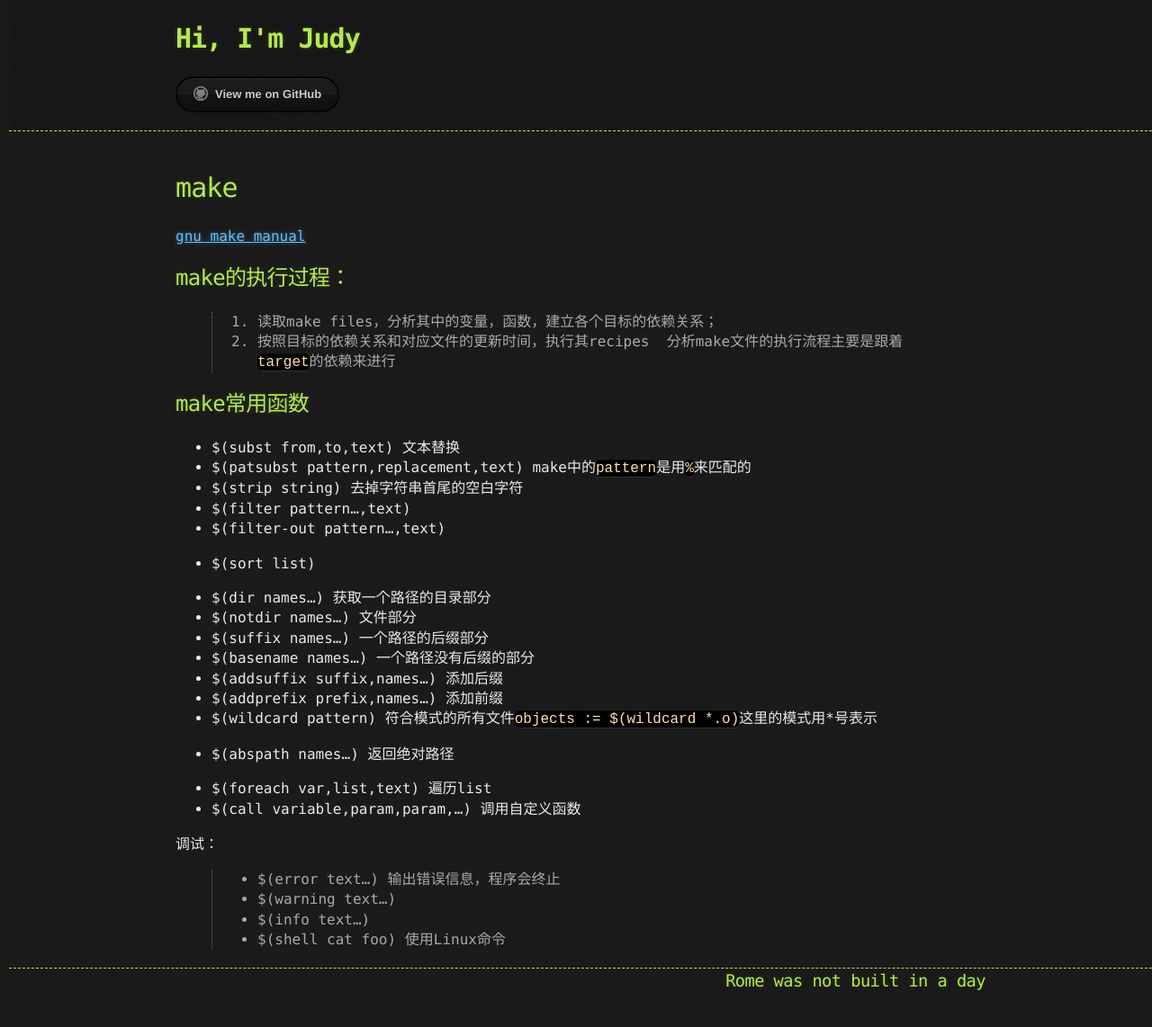
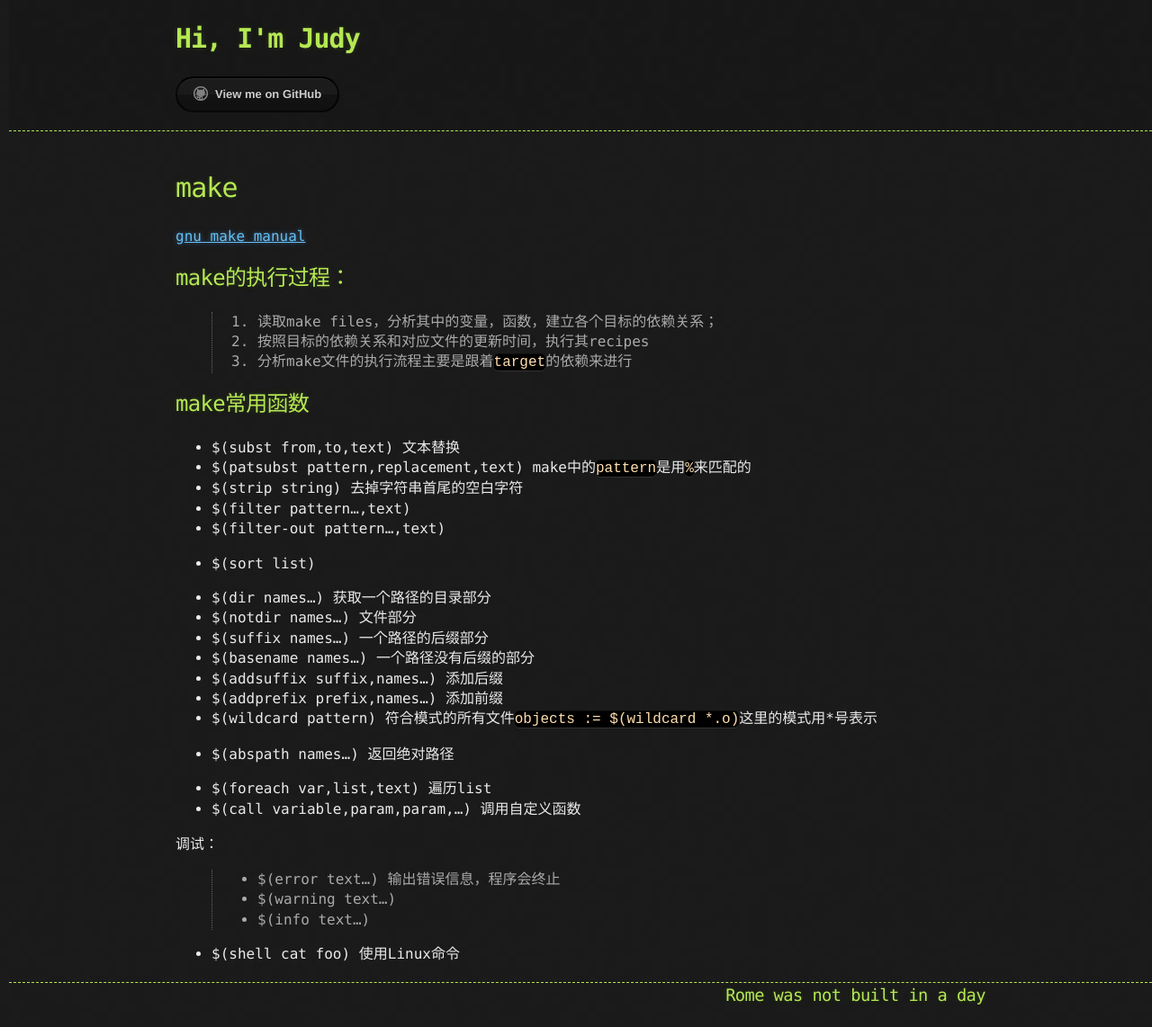
Before and after one commit to Shl4046/Shl4046.github.io, a Jekyll site: the page built from _posts/gnutools/2017-10-03-make.md, in a window 1280 px wide. Shown: the whole page at 90% size. Built offline with Jekyll 4.4.1, drawn with Linux system fonts in a browser that asks for light colours; some of the changed lines change nothing that is shown.

Commit message:
Update 2017-10-03-make.md

```diff
--- a/_posts/gnutools/2017-10-03-make.md
+++ b/_posts/gnutools/2017-10-03-make.md
@@ -10,8 +10,8 @@ date:   2017-10-03 01:53:30 -0700
 ## make的执行过程：
 
 > 1. 读取make files，分析其中的变量，函数，建立各个目标的依赖关系；
-> 2. 按照目标的依赖关系和对应文件的更新时间，执行其recipes
-> 分析make文件的执行流程主要是跟着`target`的依赖来进行
+> 1. 按照目标的依赖关系和对应文件的更新时间，执行其recipes
+> 1. 分析make文件的执行流程主要是跟着`target`的依赖来进行
 
 ## make常用函数
 
@@ -38,6 +38,7 @@ date:   2017-10-03 01:53:30 -0700
 > * $(error text…) 输出错误信息，程序会终止
 > * $(warning text…)
 > * $(info text…)
+
 * $(shell cat foo) 使用Linux命令
 
 [makemanual]: <http://www.gnu.org/software/make/manual/make.html>
```
